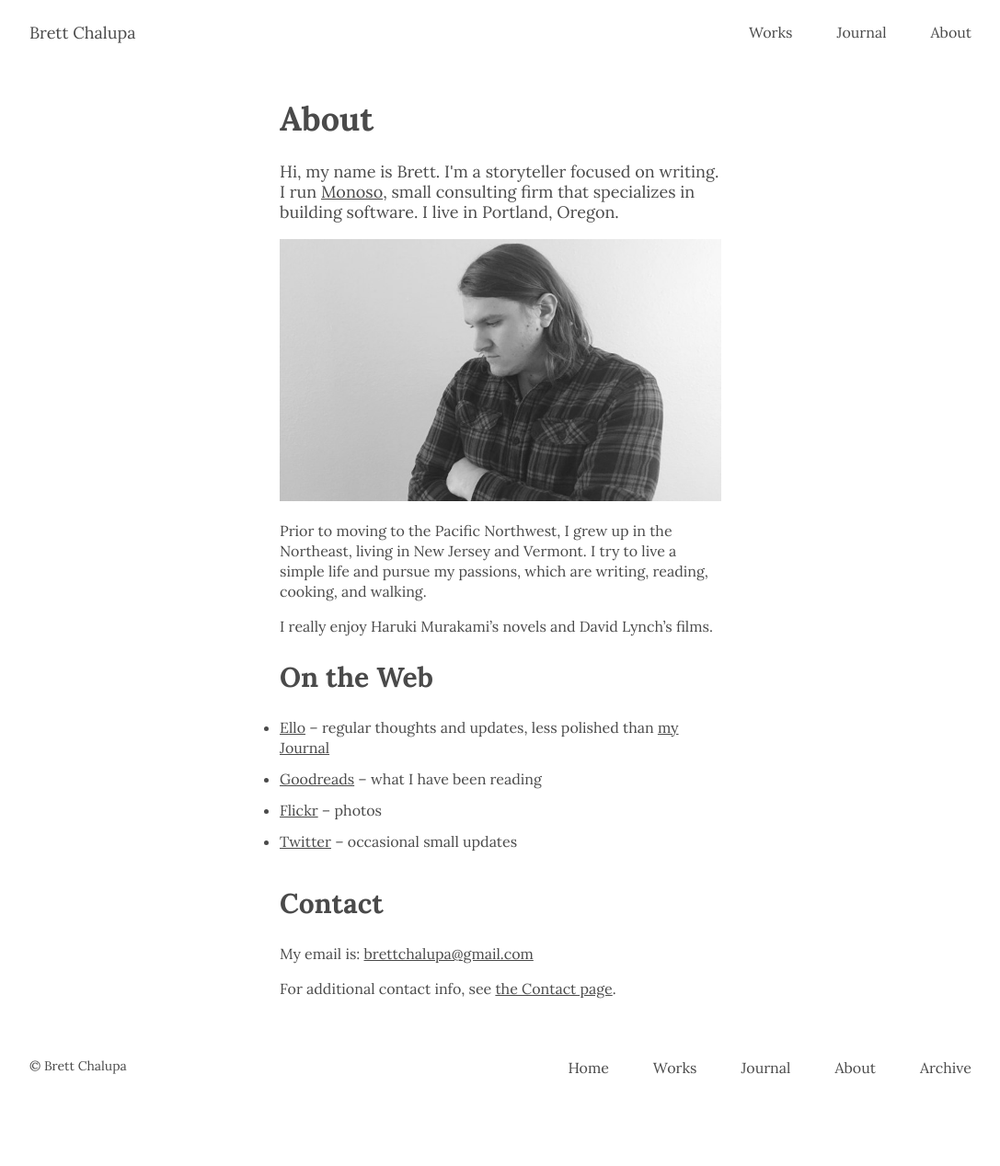
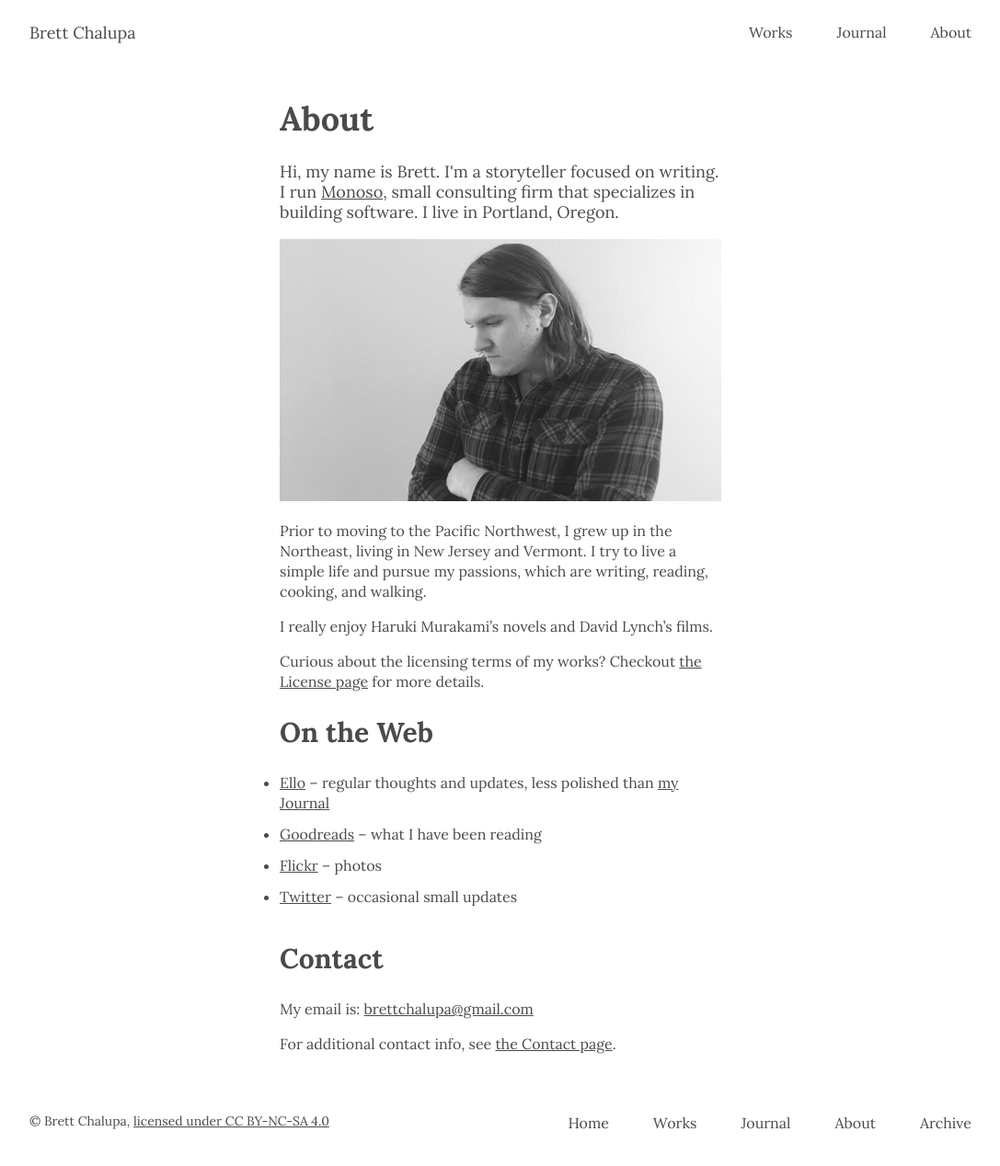
Before and after one commit to brettchalupa/brettchalupa.github.io, a Jekyll site: the page built from about.md, in a window 1280 px wide. Shown: the whole page at 92% size, without its empty margins (96-1183 px from the left). Built offline with Jekyll 4.4.1, drawn with Linux system fonts in a browser that asks for light colours; a script that is not in the unit is left out; before the commit the page ends 1208 px from its top, so only the background shows below that.

Commit message:
Update license for code & content (MIT & CC)
This updates the license info for the code and content of the site to be
more liberal to allow people to share and use what I have made. I am
doing this so that my works are more accessible and potentially more
useful. I think both of the selected licenses will serve me well as I
continue to grow as a creator, and as this website grows.

The associated changes include:

- Adding a new License page that lays out the details
- Adding a link to the footer that links to the License page
- Adding a link to the About page about the license
- Updating the README to link to the License page

```diff
--- a/_includes/footer.html
+++ b/_includes/footer.html
@@ -1,6 +1,8 @@
 <footer class='site-footer'>
   <div class='colophon'>
-    <p class='small'>&copy; Brett Chalupa</p>
+    <p class='small'>
+      &copy; Brett Chalupa, <a class='license-link' href='/license'>licensed under CC BY-NC-SA 4.0</a>
+    </p>
   </div>
 
   <ul class="nav">
--- a/_sass/layout.scss
+++ b/_sass/layout.scss
@@ -207,6 +207,10 @@ iframe {
 
   a {
     @extend .header-anchor;
+
+    &.license-link {
+      text-decoration: underline;
+    }
   }
 }
 
--- a/about.md
+++ b/about.md
@@ -22,6 +22,9 @@ pursue my passions, which are writing, reading, cooking, and walking.
 
 I really enjoy Haruki Murakami's novels and David Lynch's films.
 
+Curious about the licensing terms of my works? Checkout [the
+License page](/license) for more details.
+
 ## On the Web
 
 - [Ello](https://ello.co/brettchalupa) &ndash; regular thoughts and
```
Also changed, not shown: LICENSE.md (deleted), README.md, license.md (added).
